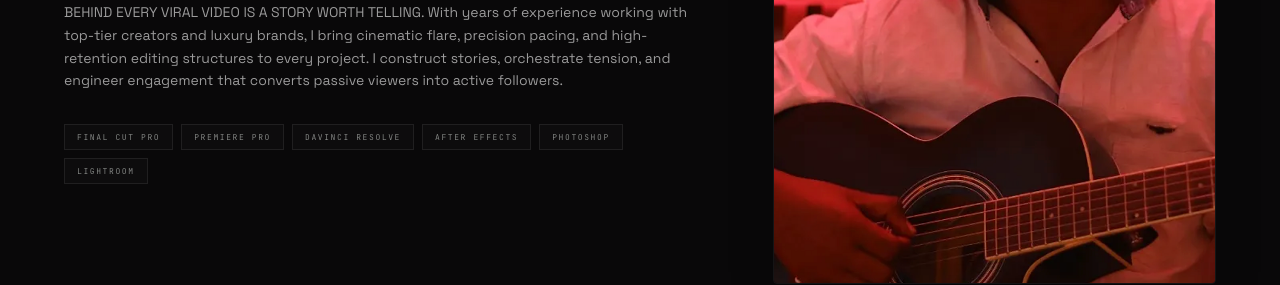
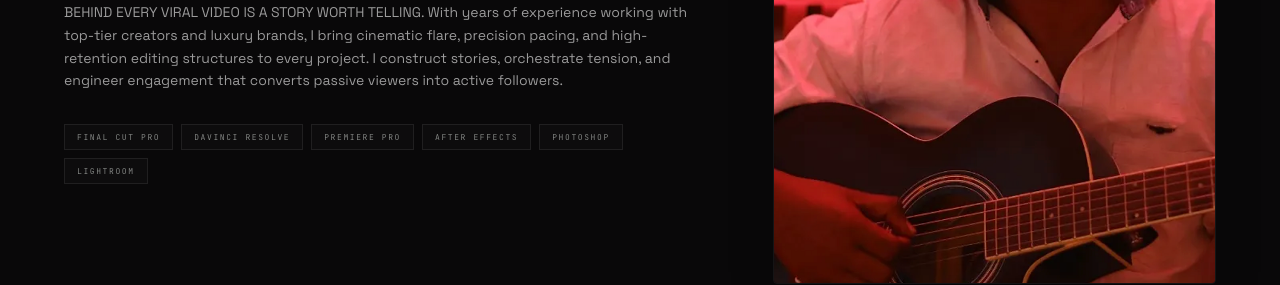
Before and after one commit to workwitharavindh/Portfolio, a Next.js app: page / in a window 1280 px wide. Shown: the part 1140-1425 px from the top of the page. Built offline with nearby package versions, Linux system fonts and the light colour scheme.

Commit message:
style: reorder skills array in About.tsx

```diff
--- a/src/components/About.tsx
+++ b/src/components/About.tsx
@@ -120,7 +120,7 @@ export default function About({ aboutText, imageUrl }: AboutProps) {
             viewport={{ once: true, margin: "-50px" }}
             className="flex flex-wrap gap-2"
           >
-            {["Final Cut Pro", "Premiere Pro", "Davinci Resolve", "After Effects", "Photoshop", "Lightroom"].map((skill) => (
+            {["Final Cut Pro", "Davinci Resolve", "Premiere Pro", "After Effects", "Photoshop", "Lightroom"].map((skill) => (
               <motion.span
                 key={skill}
                 variants={itemVariants}
@@ -213,7 +213,7 @@ export default function About({ aboutText, imageUrl }: AboutProps) {
           viewport={{ once: true }}
           className="grid grid-cols-2 gap-2.5 w-full px-6"
         >
-          {["Final Cut Pro", "Premiere Pro", "Davinci Resolve", "After Effects", "Photoshop", "Lightroom"].map((skill) => (
+          {["Final Cut Pro", "Davinci Resolve", "Premiere Pro", "After Effects", "Photoshop", "Lightroom"].map((skill) => (
             <motion.span
               key={skill}
               variants={itemVariants}
```
